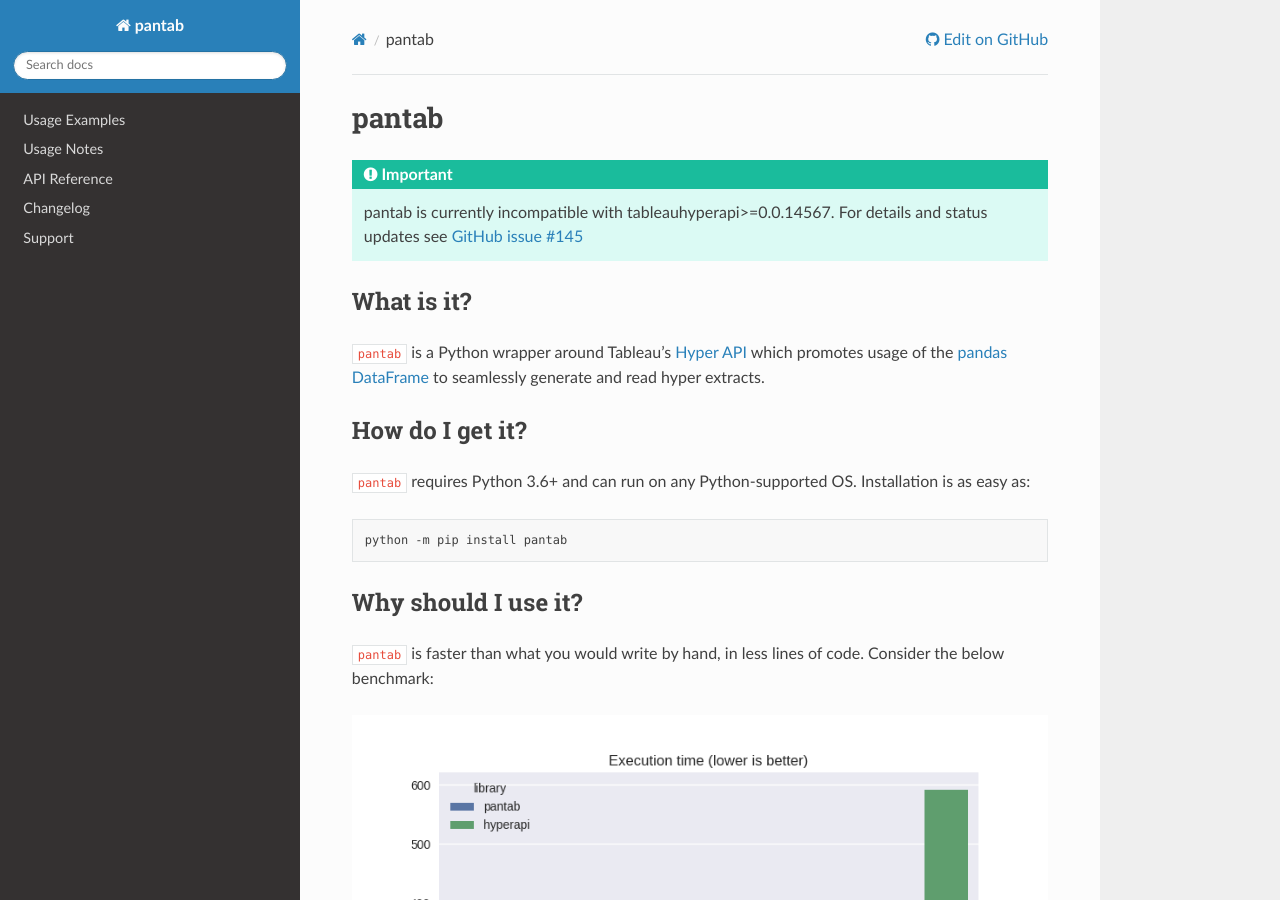
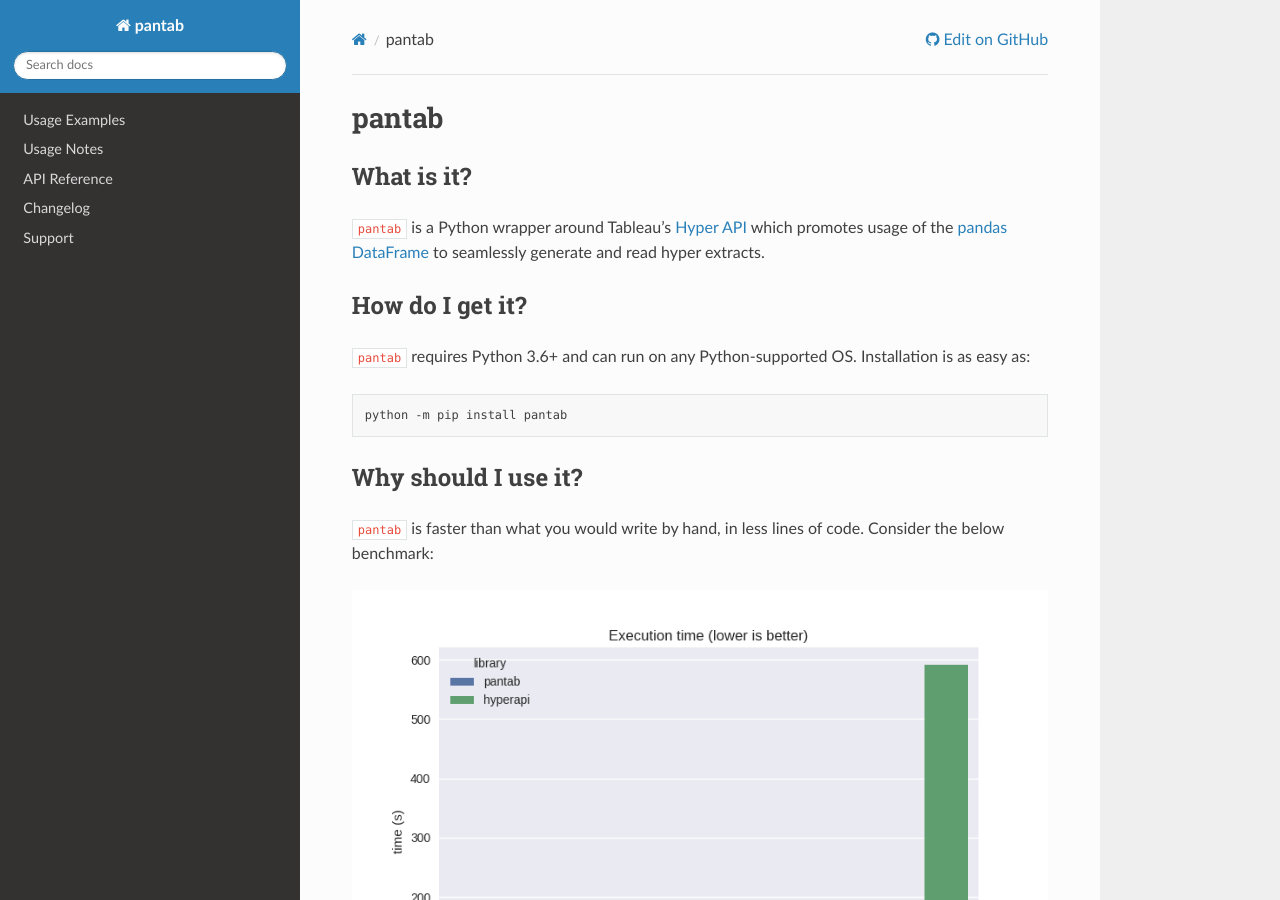
Before and after one commit to innobi/pantab, a Sphinx documentation site: the page built from doc/source/index.rst, in a window 1280 px wide and 900 px high. Built offline with Sphinx 7.4.7 and the Read the Docs theme 2.0.0, drawn with Linux system fonts in a browser that asks for light colours.

Commit message:
remove warning about incompatibility with tableauhyperapi>=0.0.14567 (#170)

```diff
--- a/doc/source/index.rst
+++ b/doc/source/index.rst
@@ -10,9 +10,6 @@
    changelog
    support
 
-.. important::
-
-   pantab is currently incompatible with tableauhyperapi>=0.0.14567. For details and status updates see `GitHub issue #145 <https://github.com/innobi/pantab/issues/145>`_
 
 What is it?
 -----------
```
